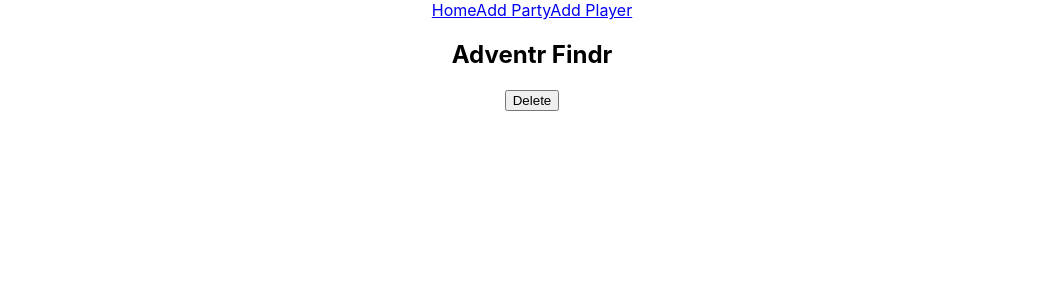
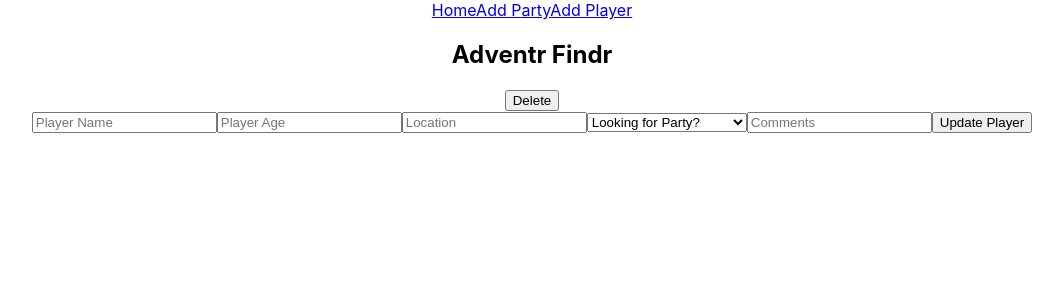
Before and after one commit to dventura221/DND-Adventr-Findr, a React (Create React App) app in the folder client/my-app/: page /players/1 in a window 1280 px wide. Shown: the top 300 px of the page, without its empty margins (108-1171 px from the left). Built offline with nearby package versions, Linux system fonts and the light colour scheme; no server answers.

Commit message:
added PUT update player functionality

```diff
--- a/client/my-app/src/components/CreatePlayer.js
+++ b/client/my-app/src/components/CreatePlayer.js
@@ -63,6 +63,15 @@ const CreatePlayer = () => {
           <option value="Yes">Yes, looking for a party.</option>
           <option value="No">No, not looking.</option>
         </select>
+        <input
+          type="text"
+          name="Comment"
+          value={addPlayer.comment}
+          placeholder="Comments"
+          onChange={(e) =>
+            setAddPlayer({ ...addPlayer, comment: e.target.value })
+          }
+        ></input>
         <button className="submitButton" text="Submit">
           Add Player
         </button>
--- a/client/my-app/src/pages/ViewPlayer.js
+++ b/client/my-app/src/pages/ViewPlayer.js
@@ -6,6 +6,13 @@ import axios from 'axios'
 const ViewPlayer = (props) => {
   let { id } = useParams()
   const [playerDetail, setPlayerDetails] = useState({})
+  const [updatePlayer, setUpdatePlayer] = useState({
+    name: playerDetail.name,
+    age: playerDetail.age,
+    location: playerDetail.location,
+    looking4Party: playerDetail.looking4Party,
+    comment: playerDetail.comment
+  })
 
   useEffect(() => {
     const getPlayerDetails = async () => {
@@ -22,6 +29,13 @@ const ViewPlayer = (props) => {
       .catch((err) => console.log(err.data))
   }
 
+  const handleUpdatePlayer = async () => {
+    const res = await axios
+      .put(`http://localhost:3001/players/${id}`, updatePlayer)
+      .then((res) => console.log('update player successful'))
+      .catch((err) => console.log(err.data))
+  }
+
   return (
     <div>
       <div>
@@ -34,6 +48,66 @@ const ViewPlayer = (props) => {
           </button>
         </div>
       </div>
+      <div>
+        <form onSubmit={handleUpdatePlayer}>
+          <input
+            type="text"
+            name="Player Name"
+            value={updatePlayer.name}
+            placeholder="Player Name"
+            onChange={(e) =>
+              setUpdatePlayer({ ...updatePlayer, name: e.target.value })
+            }
+          ></input>
+          <input
+            type="number"
+            name="Age"
+            value={updatePlayer.age}
+            placeholder="Player Age"
+            onChange={(e) =>
+              setUpdatePlayer({ ...updatePlayer, age: e.target.value })
+            }
+          ></input>
+          <input
+            type="text"
+            name="Location"
+            value={updatePlayer.location}
+            placeholder="Location"
+            onChange={(e) =>
+              setUpdatePlayer({ ...updatePlayer, location: e.target.value })
+            }
+          ></input>
+          <select
+            id="looking4Party"
+            name="Looking4Party"
+            value={updatePlayer.looking4Party}
+            onChange={(e) =>
+              setUpdatePlayer({
+                ...updatePlayer,
+                looking4Party: e.target.value
+              })
+            }
+          >
+            <option value="" selected disabled hidden>
+              Looking for Party?
+            </option>
+            <option value="Yes">Yes, looking for a party.</option>
+            <option value="No">No, not looking.</option>
+          </select>
+          <input
+            type="text"
+            name="Comment"
+            value={updatePlayer.comment}
+            placeholder="Comments"
+            onChange={(e) =>
+              setUpdatePlayer({ ...updatePlayer, comment: e.target.value })
+            }
+          ></input>
+          <button className="submitButton" text="Submit">
+            Update Player
+          </button>
+        </form>
+      </div>
     </div>
   )
 }
```
